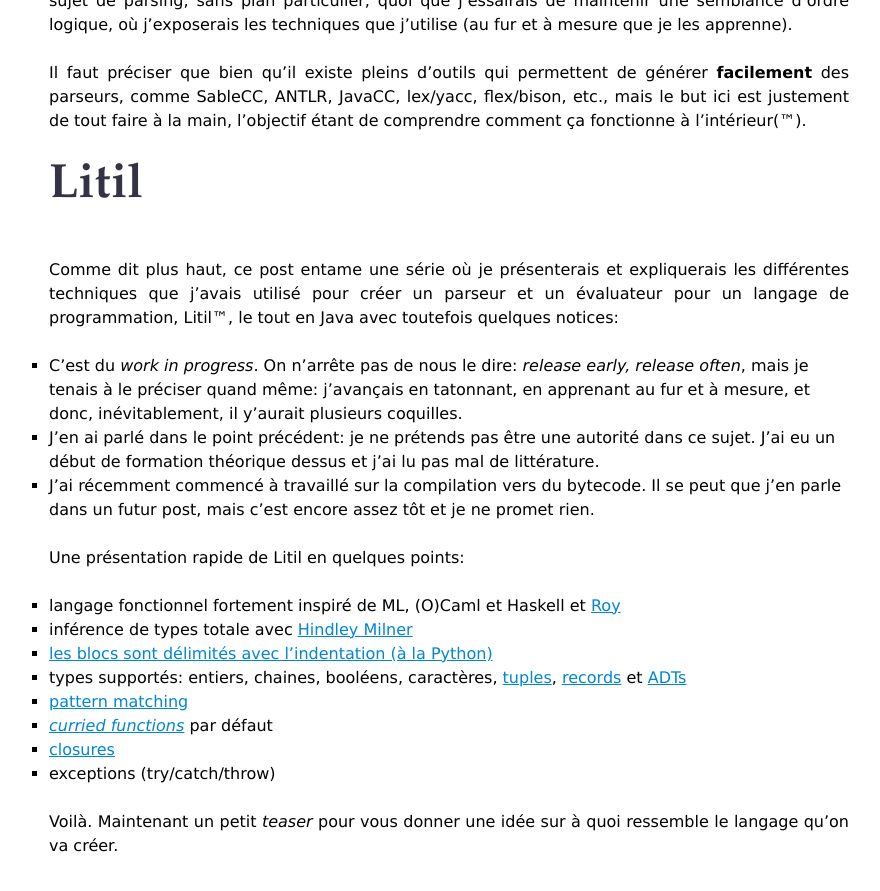
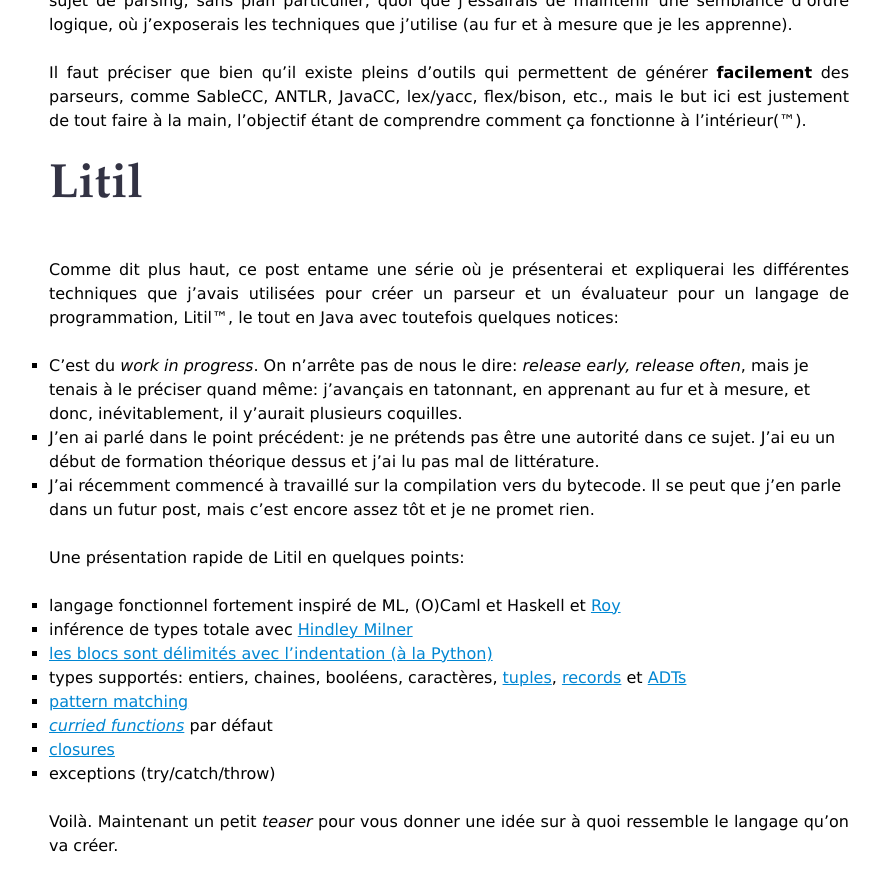
Before and after one commit to jawher/jawher.me, a Jekyll site: the page built from _posts/2012-06-04-creation-langage-programmation-litil-1.md, in a window 1280 px wide and 900 px high, scrolled down 1123 px. Shown: the top 891 px of the window, without its empty margins (191-1071 px from the left). Built offline with Jekyll 4.4.1, drawn with Linux system fonts in a browser that asks for light colours; Markdown is read by kramdown in place of the engine named in the settings; comment, search, counter and statistics services are not loaded.

Commit message:
fixing typos

```diff
--- a/_posts/2012-06-04-creation-langage-programmation-litil-1.md
+++ b/_posts/2012-06-04-creation-langage-programmation-litil-1.md
@@ -25,7 +25,7 @@ Il faut préciser que bien qu'il existe pleins d'outils qui permettent de géné
 
 # Litil
 
-Comme dit plus haut, ce post entame une série où je présenterais et expliquerais les différentes techniques que j'avais utilisé pour créer un parseur et un évaluateur pour un langage de programmation, Litil™, le tout en Java avec toutefois quelques notices:
+Comme dit plus haut, ce post entame une série où je présenterai et expliquerai les différentes techniques que j'avais utilisées pour créer un parseur et un évaluateur pour un langage de programmation, Litil™, le tout en Java avec toutefois quelques notices:
 
 * C'est du *work in progress*. On n'arrête pas de nous le dire: *release early, release often*, mais je tenais à le préciser quand même: j'avançais en tatonnant, en apprenant au fur et à mesure, et donc, inévitablement, il y'aurait plusieurs coquilles.
 * J'en ai parlé dans le point précédent: je ne prétends pas être une autorité dans ce sujet. J'ai eu un début de formation théorique dessus et j'ai lu pas mal de littérature.
@@ -38,7 +38,7 @@ Une présentation rapide de Litil en quelques points:
 * [les blocs sont délimités avec l'indentation (à la Python)](http://en.wikipedia.org/wiki/Off-side_rule)
 * types supportés: entiers, chaines, booléens, caractères, [tuples](http://en.wikipedia.org/wiki/Tuple), [records](http://en.wikipedia.org/wiki/Record_(computer_science\)) et [ADTs](http://en.wikipedia.org/wiki/Algebraic_data_type)
 * [pattern matching](http://en.wikipedia.org/wiki/Pattern_matching)
-* *[curried functions](http://en.wikipedia.org/wiki/Closure_(computer_science\))* par défaut
+* *[curried functions](http://en.wikipedia.org/wiki/Currying)* par défaut
 * [closures](http://en.wikipedia.org/wiki/Closure_(computer_science\))
 * exceptions (try/catch/throw)
 
```
